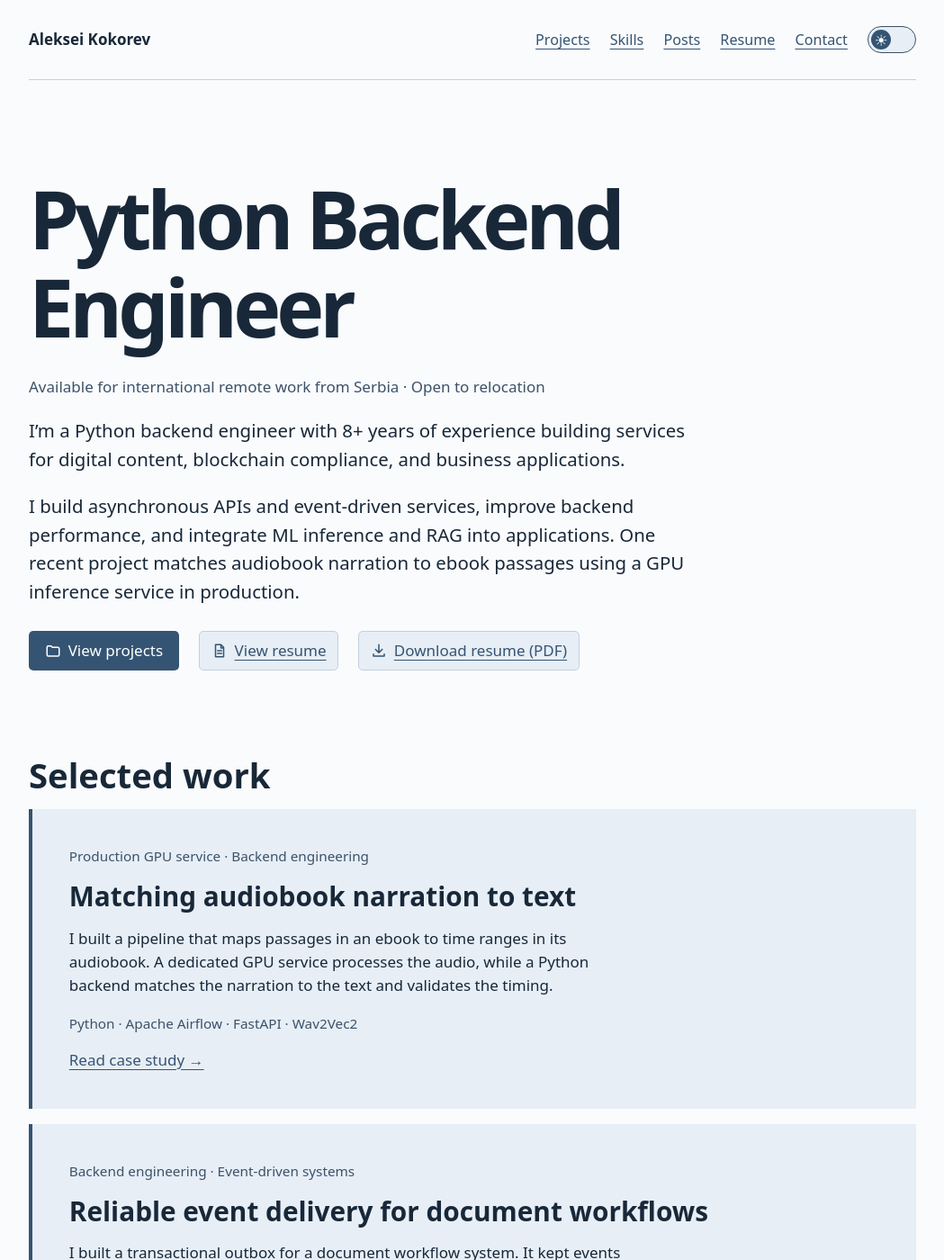
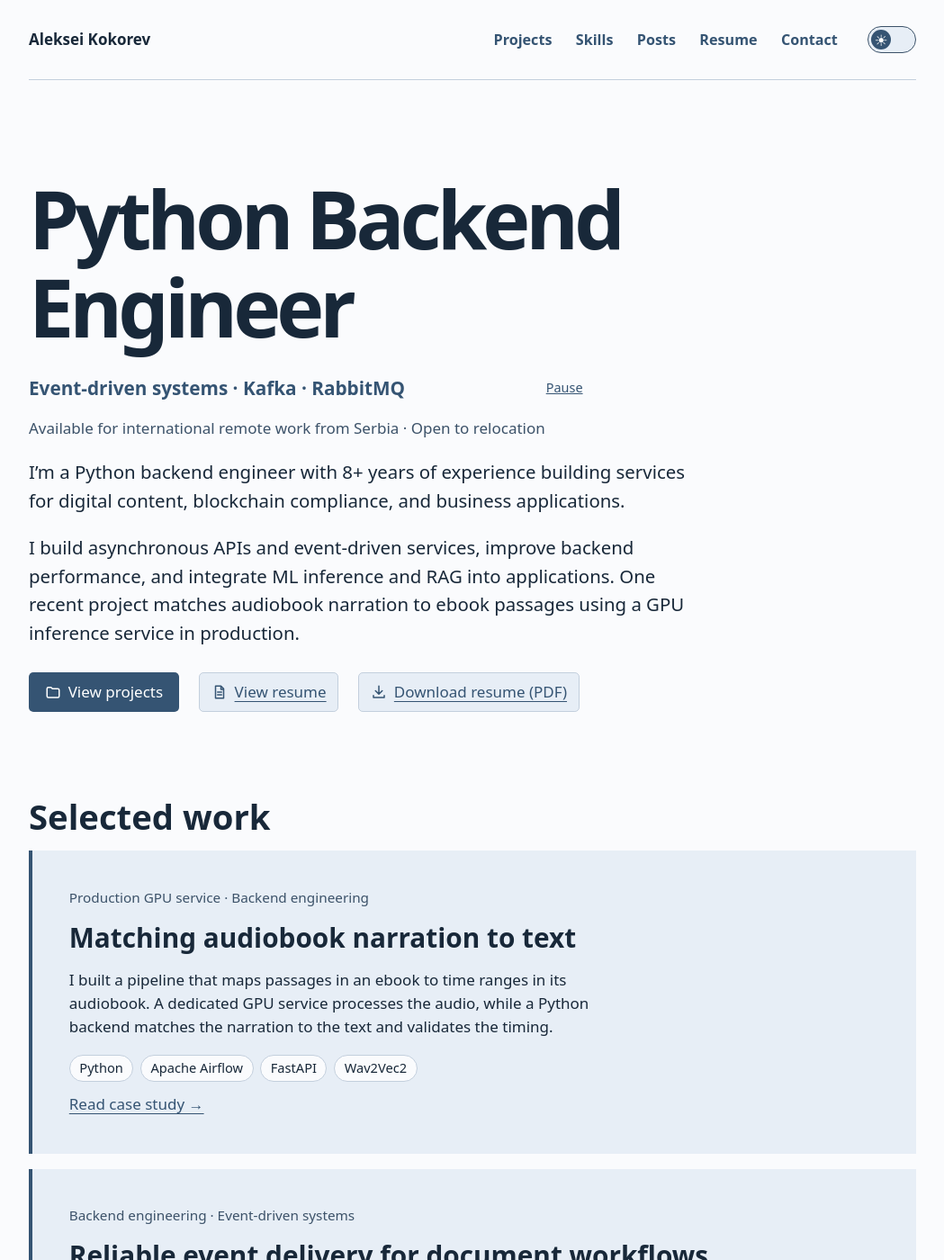
Before and after one commit to alex-coch/alex-coch.github.io, a Jekyll site: the page index.html, which Jekyll copies as it is, in a window 1280 px wide and 1400 px high. Shown: the whole window at 90% size, without its empty margins (115-1164 px from the left). Built offline with Jekyll 4.4.1, drawn with Linux system fonts in a browser that asks for light colours; some of the changed text lies outside the part shown.

Commit message:
Polish portfolio navigation, hero, and skill cards

```diff
--- /dev/null
+++ b/assets/portfolio-enhancements.js
@@ -0,0 +1,50 @@
+(() => {
+  const motion = matchMedia('(prefers-reduced-motion: no-preference)');
+  const lines = [...document.querySelectorAll('.hero-focus-lines span')];
+  const toggle = document.querySelector('.hero-focus-toggle');
+  let current = 0;
+  let paused = false;
+  let timer;
+
+  function showLine(index) {
+    lines[current].removeAttribute('data-visible');
+    current = index;
+    lines[current].setAttribute('data-visible', '');
+  }
+
+  function updateRotation() {
+    clearInterval(timer);
+    toggle.hidden = !motion.matches;
+    if (!motion.matches) showLine(0);
+    if (motion.matches && !paused && !document.hidden) {
+      timer = setInterval(() => showLine((current + 1) % lines.length), 4000);
+    }
+  }
+
+  toggle.addEventListener('click', () => {
+    paused = !paused;
+    toggle.textContent = paused ? 'Play' : 'Pause';
+    toggle.setAttribute('aria-label', paused ? 'Play headline rotation' : 'Pause headline rotation');
+    updateRotation();
+  });
+
+  motion.addEventListener('change', updateRotation);
+  document.addEventListener('visibilitychange', updateRotation);
+  updateRotation();
+
+  if (!motion.matches || !('IntersectionObserver' in window)) return;
+
+  const observer = new IntersectionObserver(entries => {
+    entries.filter(entry => entry.isIntersecting).forEach(({ target }) => {
+      observer.unobserve(target);
+      if (motion.matches) {
+        target.animate(
+          [{ opacity: 0.65, transform: 'translateY(6px)' }, { opacity: 1, transform: 'translateY(0)' }],
+          { duration: 220, easing: 'ease-out' }
+        );
+      }
+    });
+  }, { threshold: 0.15 });
+
+  document.querySelectorAll('.skill-card').forEach(card => observer.observe(card));
+})();
--- a/assets/portfolio.css
+++ b/assets/portfolio.css
@@ -34,9 +34,15 @@ html[data-pinned-nav] body > header {position:fixed;inset-inline:0}
 html {scroll-padding-top:calc(var(--nav-height, 5rem) + 16px)}
 @media(max-width:38rem){body > header {padding-block:.5rem;row-gap:.35rem}}
 header .name {margin-inline-end:auto}
-header nav {margin:0}
-header nav a {font-size:.95rem}
-header nav a[aria-current] {color:var(--ink);font-weight:700;text-decoration-thickness:.15em}
+header nav {margin:0;gap:.25rem}
+header nav a {
+  display:block;padding:.35rem .65rem;border-radius:.45rem;
+  font-size:.95rem;font-weight:600;text-decoration:none
+}
+@media (hover:hover) {
+  header nav a:hover {color:var(--ink);background:var(--panel)}
+}
+header nav a[aria-current] {color:var(--on-accent);background:var(--accent)}
 .theme-switch {position:relative;display:inline-grid;align-items:center;min-height:44px;cursor:pointer}
 .theme-switch[hidden] {display:none}
 .theme-switch input {position:absolute;inset:0;width:100%;height:100%;margin:0;opacity:0;cursor:pointer}
@@ -63,13 +69,42 @@ header nav a[aria-current] {color:var(--ink);font-weight:700;text-decoration-thi
 .hero .actions svg,.resume-action svg {flex:none}
 .resume-action:hover {border-color:currentColor}
 .hero .location {font-size:1rem;color:var(--muted)}
-.skills {display:grid;grid-template-columns:auto 1fr;gap:.7em 1.5em}
-.skills dt {font-weight:650}
-.skills dd {margin:0}
+.hero-focus {
+  display:flex;align-items:start;gap:.7rem;max-width:64ch;margin-block:0 .85rem;
+  color:var(--accent)
+}
+.hero .hero-focus-lines {
+  display:grid;flex:1;min-width:0;max-width:none;margin:0;
+  font-size:clamp(1rem,2.5vw,1.22rem);font-weight:650;line-height:1.4
+}
+.hero-focus-lines span {grid-area:1 / 1;opacity:0;pointer-events:none}
+.hero-focus-lines span[data-visible] {opacity:1;pointer-events:auto}
+.hero-focus-toggle {
+  min-height:44px;margin-block:-.45rem;padding:0 .4rem;color:var(--accent);background:none;
+  border:0;border-radius:.25rem;font:inherit;font-size:.85rem;text-decoration:underline;cursor:pointer
+}
+.hero-focus-toggle:focus-visible {outline:3px solid var(--focus);outline-offset:2px}
+
+.skills {display:grid;grid-template-columns:repeat(2,minmax(0,1fr));gap:1rem}
+.skill-card {padding:1.1rem;border:1px solid var(--line);border-radius:.65rem;background:var(--panel)}
+.skill-card h3 {margin:0 0 .7rem;font-size:1.08rem;letter-spacing:normal}
+.tech-tags {display:flex;flex-wrap:wrap;gap:.45rem;margin:.75rem 0;padding:0;list-style:none}
+.skill-card .tech-tags {margin:0}
+.tech-tags li {
+  padding:.16rem .62rem;border:1px solid var(--line);border-radius:1rem;
+  background:var(--page);color:var(--ink);font-size:.86rem
+}
+@media (hover:hover) {
+  .skill-card:hover {border-color:var(--accent);box-shadow:0 0 0 1px var(--accent)}
+  .tech-tags li:hover {color:var(--on-accent);background:var(--accent);border-color:var(--accent)}
+}
+@media (prefers-reduced-motion:no-preference) {
+  header nav a,.tech-tags li {transition:background-color 170ms ease,border-color 170ms ease,color 170ms ease}
+  .hero-focus-lines span {transition:opacity 240ms ease}
+  .skill-card {transition:border-color 180ms ease,box-shadow 180ms ease}
+}
 @media(max-width:38rem){
-  header nav {gap:.8rem}
-  .skills {grid-template-columns:1fr;gap:.15em}
-  .skills dd {margin-bottom:.6em}
+  .skills {grid-template-columns:1fr}
 }
 
 :root {--menu-motion:180ms ease-in-out}
@@ -94,7 +129,7 @@ header nav a[aria-current] {color:var(--ink);font-weight:700;text-decoration-thi
   .menu-toggle:focus-visible {outline:3px solid var(--focus);outline-offset:2px}
   [data-pinned-nav] header nav {
     position:absolute;inset:100% 0 auto;flex-direction:column;align-items:stretch;
-    padding:.5rem 1rem;gap:0;background:var(--page);border:1px solid var(--line);
+    padding:.5rem 1rem;gap:.2rem;background:var(--page);border:1px solid var(--line);
     clip-path:inset(0);max-height:calc(100dvh - var(--nav-height));overflow-y:auto;overscroll-behavior:contain
   }
   [data-pinned-nav] .menu-toggle[aria-expanded="false"] + nav {
--- a/index.html
+++ b/index.html
@@ -1,11 +1,12 @@
 <!doctype html>
 <html lang="en"><head><meta charset="utf-8"><meta name="viewport" content="width=device-width, initial-scale=1"><title>Aleksei Kokorev · Python Backend Engineer</title><meta name="description" content="Python backend engineering portfolio. APIs, event-driven systems and production GPU inference."><link rel="icon" href="/assets/ak.svg?v=3" type="image/svg+xml">
 <script src="/assets/theme.js?v=2"></script>
-<link rel="stylesheet" href="/assets/portfolio.css?v=26"><script defer src="/assets/portfolio-nav.js?v=7"></script>
+<link rel="stylesheet" href="/assets/portfolio.css?v=27"><script defer src="/assets/portfolio-nav.js?v=7"></script>
 <script defer src="/assets/messenger-links.js"></script>
 <script defer src="/assets/contact-form.js"></script>
 <script async defer src="https://www.google.com/recaptcha/api.js"></script>
 <script defer src="/assets/posts.js"></script>
+<script defer src="/assets/portfolio-enhancements.js?v=1"></script>
 </head>
 <body>
 <header>
@@ -30,6 +31,14 @@
 <main>
 <section class="hero">
   <h1>Python Backend<br>Engineer</h1>
+  <div class="hero-focus">
+    <p class="hero-focus-lines">
+      <span data-visible>Python APIs · FastAPI · PostgreSQL</span>
+      <span aria-hidden="true">Event-driven systems · Kafka · RabbitMQ</span>
+      <span aria-hidden="true">Production ML inference · GPU pipelines · RAG</span>
+    </p>
+    <button class="hero-focus-toggle" type="button" aria-label="Pause headline rotation" hidden>Pause</button>
+  </div>
   <p class="location">Available for international remote work from Serbia · Open to relocation</p>
   <p>I’m a Python backend engineer with 8+ years of experience building services for digital content, blockchain compliance, and business applications.</p>
   <p>I build asynchronous APIs and event-driven services, improve backend performance, and integrate ML inference and RAG into applications. One recent project matches audiobook narration to ebook passages using a GPU inference service in production.</p>
@@ -37,12 +46,12 @@
     <a class="resume-action" href="/resume/"><svg width="18" height="18" viewBox="0 0 24 24" fill="none" stroke="currentColor" stroke-width="2" stroke-linecap="round" stroke-linejoin="round" aria-hidden="true" focusable="false"><path d="M6 3h8l4 4v14H6zM14 3v5h4M9 12h6m-6 4h6"/></svg><span>View resume</span></a>
     <a class="resume-action" href="/assets/Aleksei_Kokorev_Python_Backend_CV.pdf" download><svg width="18" height="18" viewBox="0 0 24 24" fill="none" stroke="currentColor" stroke-width="2" stroke-linecap="round" stroke-linejoin="round" aria-hidden="true" focusable="false"><path d="M12 3v12m-5-5 5 5 5-5M4 17v3h16v-3"/></svg><span>Download resume (PDF)</span></a></div>
 </section>
-<section id="work"><h2>Selected work</h2><article><div class="meta">Production GPU service · Backend engineering</div><h3><a href="/projects/audiobook-alignment/">Matching audiobook narration to text</a></h3><p>I built a pipeline that maps passages in an ebook to time ranges in its audiobook. A dedicated GPU service processes the audio, while a Python backend matches the narration to the text and validates the timing.</p><p class="meta">Python · Apache Airflow · FastAPI · Wav2Vec2</p><a href="/projects/audiobook-alignment/">Read case study →</a></article>
+<section id="work"><h2>Selected work</h2><article><div class="meta">Production GPU service · Backend engineering</div><h3><a href="/projects/audiobook-alignment/">Matching audiobook narration to text</a></h3><p>I built a pipeline that maps passages in an ebook to time ranges in its audiobook. A dedicated GPU service processes the audio, while a Python backend matches the narration to the text and validates the timing.</p><ul role="list" class="tech-tags" aria-label="Tech stack"><li>Python</li><li>Apache Airflow</li><li>FastAPI</li><li>Wav2Vec2</li></ul><a href="/projects/audiobook-alignment/">Read case study →</a></article>
 <article>
   <div class="meta">Backend engineering · Event-driven systems</div>
   <h3><a href="/projects/transactional-outbox/">Reliable event delivery for document workflows</a></h3>
   <p>I built a transactional outbox for a document workflow system. It kept events available for retry when RabbitMQ was unavailable, and idempotent consumers kept duplicate deliveries from applying the same change twice.</p>
-  <p class="meta">Python · PostgreSQL · RabbitMQ</p>
+  <ul role="list" class="tech-tags" aria-label="Tech stack"><li>Python</li><li>PostgreSQL</li><li>RabbitMQ</li></ul>
   <div class="actions">
     <a href="/projects/transactional-outbox/">Read case study →</a>
     <a href="https://github.com/alex-coch/document-events-outbox#readme">Run the demo ↗</a>
@@ -52,17 +61,29 @@
   <div class="meta">Chrome extension · Python backend · Retrieval-augmented generation</div>
   <h3><a href="/projects/article-comparison/">What’s new in this article?</a></h3>
   <p>I built a Chrome extension that summarizes the article you’re reading and compares it with articles you’ve read before. It shows which points your reading history already covers and what the current article adds.</p>
-  <p class="meta">JavaScript · Python · Sentence Transformers · ChromaDB</p>
+  <ul role="list" class="tech-tags" aria-label="Tech stack"><li>JavaScript</li><li>Python</li><li>Sentence Transformers</li><li>ChromaDB</li></ul>
   <a href="/projects/article-comparison/">Read case study →</a>
 </article></section>
 <section id="skills">
   <h2>What I work with</h2>
-  <dl class="skills">
-    <dt>Backend</dt><dd>Python, FastAPI, Django, SQLAlchemy</dd>
-    <dt>Data &amp; messaging</dt><dd>PostgreSQL, ClickHouse, Kafka, RabbitMQ</dd>
-    <dt>Delivery &amp; observability</dt><dd>Docker, Kubernetes, GitLab CI/CD, Prometheus, Grafana</dd>
-    <dt>Testing</dt><dd>pytest, Playwright</dd>
-  </dl>
+  <div class="skills">
+    <div class="skill-card">
+      <h3>Backend</h3>
+      <ul role="list" class="tech-tags"><li>Python</li><li>FastAPI</li><li>Django</li><li>SQLAlchemy</li></ul>
+    </div>
+    <div class="skill-card">
+      <h3>Data &amp; messaging</h3>
+      <ul role="list" class="tech-tags"><li>PostgreSQL</li><li>ClickHouse</li><li>Kafka</li><li>RabbitMQ</li></ul>
+    </div>
+    <div class="skill-card">
+      <h3>Delivery &amp; observability</h3>
+      <ul role="list" class="tech-tags"><li>Docker</li><li>Kubernetes</li><li>GitLab CI/CD</li><li>Prometheus</li><li>Grafana</li></ul>
+    </div>
+    <div class="skill-card">
+      <h3>Testing</h3>
+      <ul role="list" class="tech-tags"><li>pytest</li><li>Playwright</li></ul>
+    </div>
+  </div>
 </section>
 <section id="writing">
   <h2>Posts</h2>
--- a/projects/article-comparison/index.html
+++ b/projects/article-comparison/index.html
@@ -6,7 +6,7 @@
   <title>What’s new in this article? · Aleksei Kokorev</title>
   <link rel="icon" href="/assets/ak.svg?v=3" type="image/svg+xml">
 <script src="/assets/theme.js?v=2"></script>
-<link rel="stylesheet" href="/assets/portfolio.css?v=17">
+<link rel="stylesheet" href="/assets/portfolio.css?v=27">
 <script defer src="/assets/portfolio-nav.js?v=7"></script>
 </head>
 <body>
--- a/projects/audiobook-alignment/index.html
+++ b/projects/audiobook-alignment/index.html
@@ -1,7 +1,7 @@
 <!doctype html>
 <html lang="en"><head><meta charset="utf-8"><meta name="viewport" content="width=device-width, initial-scale=1"><title>Matching audiobook narration to text · Aleksei Kokorev</title><link rel="icon" href="/assets/ak.svg?v=3" type="image/svg+xml">
 <script src="/assets/theme.js?v=2"></script>
-<link rel="stylesheet" href="/assets/portfolio.css?v=17"><script defer src="/assets/portfolio-nav.js?v=7"></script>
+<link rel="stylesheet" href="/assets/portfolio.css?v=27"><script defer src="/assets/portfolio-nav.js?v=7"></script>
 </head>
 <body><header>
   <a class="name" href="/">Aleksei Kokorev</a>
--- a/projects/transactional-outbox/index.html
+++ b/projects/transactional-outbox/index.html
@@ -6,7 +6,7 @@
   <title>Reliable event delivery for document workflows · Aleksei Kokorev</title>
   <link rel="icon" href="/assets/ak.svg?v=3" type="image/svg+xml">
 <script src="/assets/theme.js?v=2"></script>
-<link rel="stylesheet" href="/assets/portfolio.css?v=17">
+<link rel="stylesheet" href="/assets/portfolio.css?v=27">
 <script defer src="/assets/portfolio-nav.js?v=7"></script>
 </head>
 <body>
--- a/resume/index.html
+++ b/resume/index.html
@@ -7,7 +7,7 @@
   <meta name="robots" content="noindex">
   <link rel="icon" href="/assets/ak.svg?v=3" type="image/svg+xml">
 <script src="/assets/theme.js?v=2"></script>
-<link rel="stylesheet" href="/assets/portfolio.css?v=25">
+<link rel="stylesheet" href="/assets/portfolio.css?v=27">
 <script defer src="/assets/portfolio-nav.js?v=7"></script>
 <script defer src="/assets/messenger-links.js"></script>
 </head>
```
